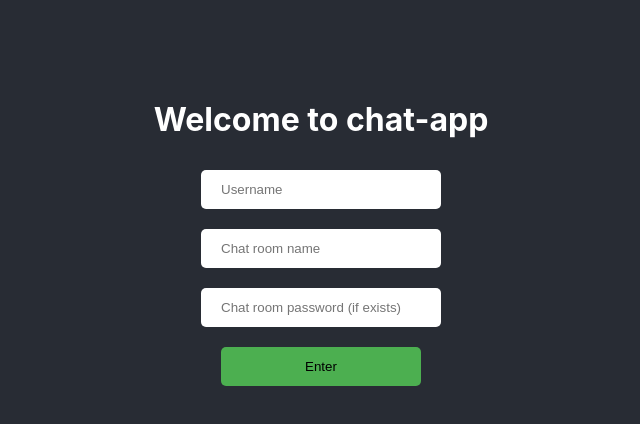
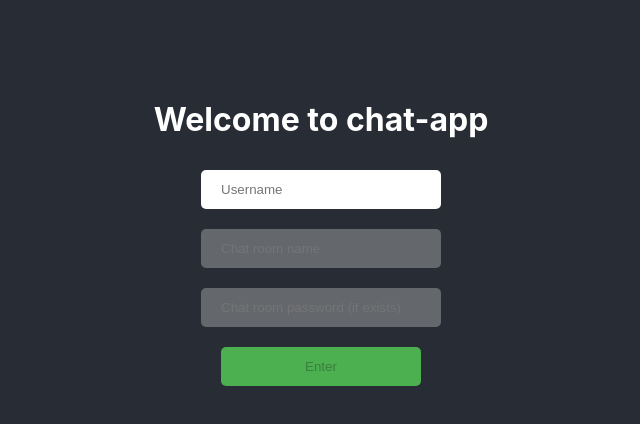
Before and after one commit to boris-ns/chat-app, a React (Create React App) app in the folder web-app/: page / in a window 1280 px wide. Shown: the top 424 px of the page, without its empty margins (319-959 px from the left). Built offline with nearby package versions, Linux system fonts and the light colour scheme; no server answers.

Commit message:
Added scroller, disabling buttons when inputs are empty, small bug fixes

```diff
--- a/web-app/src/App.css
+++ b/web-app/src/App.css
@@ -1,3 +1,27 @@
 .App {
   text-align: center;
 }
+
+/* Custom scrollbar */
+
+/* width */
+::-webkit-scrollbar {
+  width: 10px;
+}
+
+/* Track */
+::-webkit-scrollbar-track {
+  background: #f1f1f1;
+  border-radius: 5px;
+}
+
+/* Handle */
+::-webkit-scrollbar-thumb {
+  background: #888;
+  border-radius: 5px;
+}
+
+/* Handle on hover */
+::-webkit-scrollbar-thumb:hover {
+  background: #555;
+}
--- a/web-app/src/components/chat/chat.css
+++ b/web-app/src/components/chat/chat.css
@@ -38,6 +38,7 @@
 
 .chat {
     height: 90%;
+    overflow-y: scroll;
 }
 
 .message-field {
--- a/web-app/src/components/chat/chat.js
+++ b/web-app/src/components/chat/chat.js
@@ -69,7 +69,12 @@ export default class Chat extends React.Component {
                 message: ''
             };
         });
+    }
 
+    onEnterKeyPress = (event) => {
+        if (event.key === 'Enter' && this.state.message !== '') {
+            this.onClickSend();
+        }
     }
 
     render() {
@@ -90,9 +95,15 @@ export default class Chat extends React.Component {
                             value={this.state.message}
                             placeholder="Enter a message"
                             onChange={this.onChangeMessage}
+                            onKeyPress={this.onEnterKeyPress}
                         />
 
-                        <button onClick={this.onClickSend}>Send</button>
+                        <button
+                            onClick={this.onClickSend}
+                            disabled={this.state.message === ''}
+                        >
+                            Send
+                        </button>
                     </div>
                 </div>
             </div>
--- a/web-app/src/components/home/home.js
+++ b/web-app/src/components/home/home.js
@@ -36,6 +36,12 @@ export default class Home extends React.Component {
         });
     }
 
+    onEnterKeyPress = (event) => {
+        if (event.key === 'Enter') {
+            this.onClickEnter();
+        }
+    }
+
     render() {
         return (
             <div className="home-container">
@@ -45,21 +51,29 @@ export default class Home extends React.Component {
                     className="input-field"
                     placeholder="Username"
                     onChange={this.onChangeUsername}
+                    onKeyPress={this.onEnterKeyPress}
                 />
 
                 <input type="text"
                     className="input-field"
                     placeholder="Chat room name"
                     onChange={this.onChangeChatRoomName}
+                    disabled={true} // TODO: Remove when you implement chat rooms
                 />
 
                 <input type="password"
                     className="input-field"
                     placeholder="Chat room password (if exists)"
                     onChange={this.onChangeChatRoomPassword}
+                    disabled={true} // TODO: Remove when you implement chat rooms
                 />
 
-                <button className="enterButton" onClick={this.onClickEnter}>Enter</button>
+                <button className="enterButton"
+                    onClick={this.onClickEnter}
+                    disabled={this.state.username === ''}
+                >
+                        Enter
+                </button>
             </div>
         );
     }
```
Also changed, not shown: 1 other file (tests, documents, lock files or other folders).
